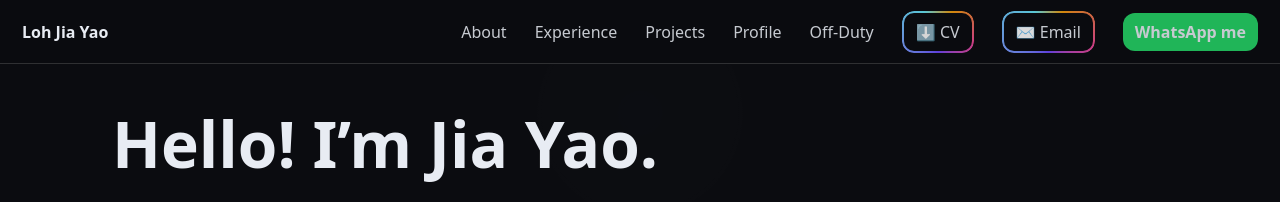
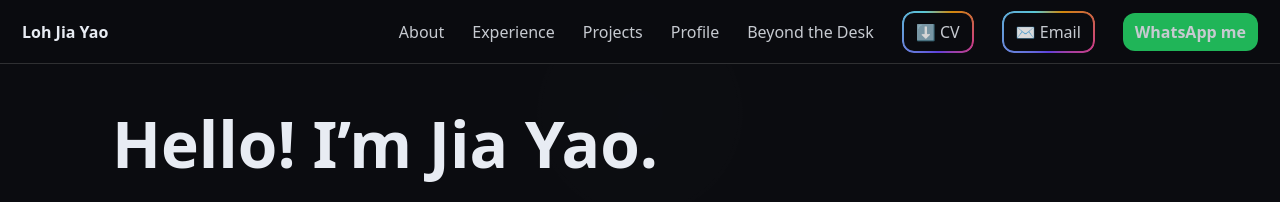
Before and after one commit to PeanutSauzee/PeanutSauzee.github.io, a plain HTML site: page index.html in a window 1280 px wide. Shown: the top 202 px of the page. Drawn offline with Linux system fonts and the light colour scheme.

Commit message:
Update index.html

```diff
--- a/index.html
+++ b/index.html
@@ -140,7 +140,7 @@
       <a href="#experience">Experience</a>
       <a href="#projects">Projects</a>
       <a href="#profile">Profile</a>
-      <a href="#fun">Off-Duty</a>
+      <a href="#fun">Beyond the Desk</a>
       <a class="btn" href="resume.pdf" download>⬇️ CV</a>
       <a class="btn" href="mailto:lohjiayao@gmail.com">✉️ Email</a>
       <a class="btn btn-whatsapp" href="https://wa.me/6596383359" target="_blank" rel="noopener" aria-label="WhatsApp me at +65 9638 3359">
```
